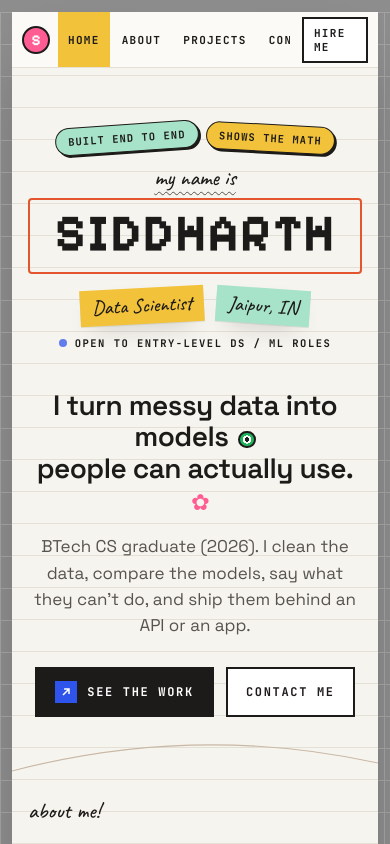
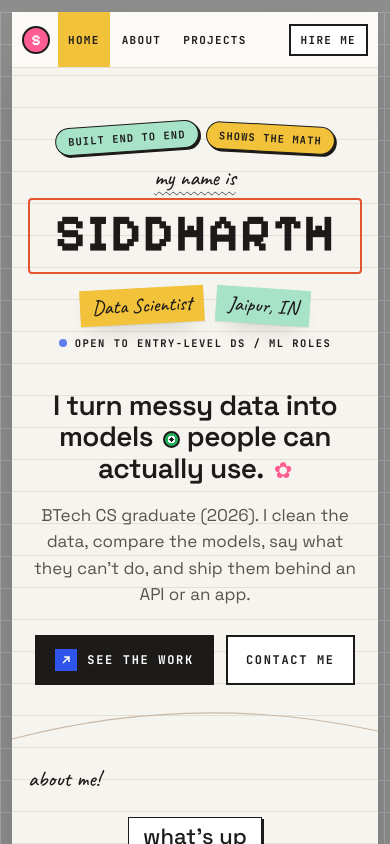
Before and after one commit to siddharth0444/siddharth-portfolio, a React (Vite) app: page / in a window 390 px wide. Shown: the top 844 px of the page. Built offline with nearby package versions, Linux system fonts and the light colour scheme.

Commit message:
Polish hero and nav layout on small screens

```diff
--- a/src/sections/About.css
+++ b/src/sections/About.css
@@ -10,7 +10,7 @@
 
 .about__grid {
   display: grid;
-  grid-template-columns: 1fr minmax(0, 2.1fr) 1fr;
+  grid-template-columns: 1.3fr minmax(0, 2fr) 1.3fr;
   align-items: start;
   gap: 32px;
 }
@@ -136,7 +136,7 @@
   font-size: 18px;
 }
 
-@media (max-width: 960px) {
+@media (max-width: 1100px) {
   .about {
     padding: 32px 24px 72px;
   }
--- a/src/sections/Hero.css
+++ b/src/sections/Hero.css
@@ -120,6 +120,10 @@
   letter-spacing: -0.02em;
 }
 
+.nowrap {
+  white-space: nowrap;
+}
+
 .hero__icon {
   display: inline-block;
   margin-left: 10px;
@@ -182,14 +186,14 @@
 }
 
 .hero__badge--left {
-  top: 300px;
-  left: 12%;
+  top: 400px;
+  left: 7%;
   transform: rotate(-8deg);
 }
 
 .hero__badge--right {
-  top: 330px;
-  right: 12%;
+  top: 430px;
+  right: 7%;
   border-color: var(--blue);
   transform: rotate(7deg);
 }
@@ -246,4 +250,8 @@
   .hero__headline {
     margin-top: 40px;
   }
+
+  .hero__headline br {
+    display: none;
+  }
 }
--- a/src/sections/Hero.jsx
+++ b/src/sections/Hero.jsx
@@ -46,11 +46,9 @@ export default function Hero() {
       </div>
 
       <p className="hero__headline">
-        I turn messy data into models
-        <span className="hero__icon hero__icon--target" aria-hidden="true" />
+        I turn messy data into <span className="nowrap">models<span className="hero__icon hero__icon--target" aria-hidden="true" /></span>{' '}
         <br />
-        people can actually use.
-        <span className="hero__icon hero__icon--flower" aria-hidden="true">✿</span>
+        people can actually <span className="nowrap">use.<span className="hero__icon hero__icon--flower" aria-hidden="true">✿</span></span>
       </p>
 
       <p className="hero__sub">
--- a/src/sections/Nav.css
+++ b/src/sections/Nav.css
@@ -104,6 +104,7 @@
   letter-spacing: 0.12em;
   text-decoration: none;
   text-transform: uppercase;
+  white-space: nowrap;
   transition: box-shadow 0.15s ease, transform 0.15s ease;
 }
 
@@ -128,6 +129,10 @@
     padding: 0 10px;
   }
 
+  .nav__links a[href='#contact'] {
+    display: none;
+  }
+
   .nav__links a span,
   .nav__cta span {
     display: none;
```
